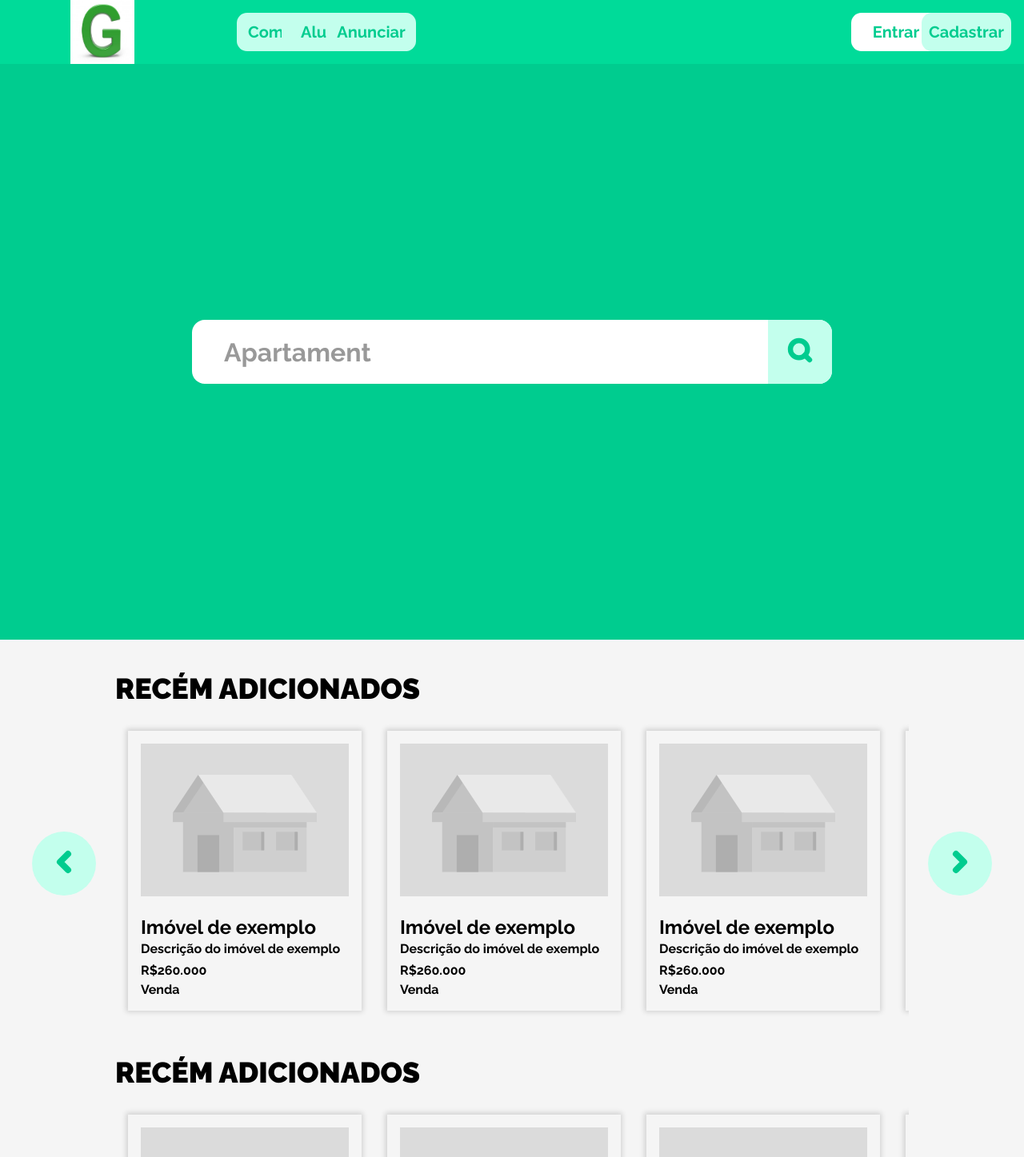
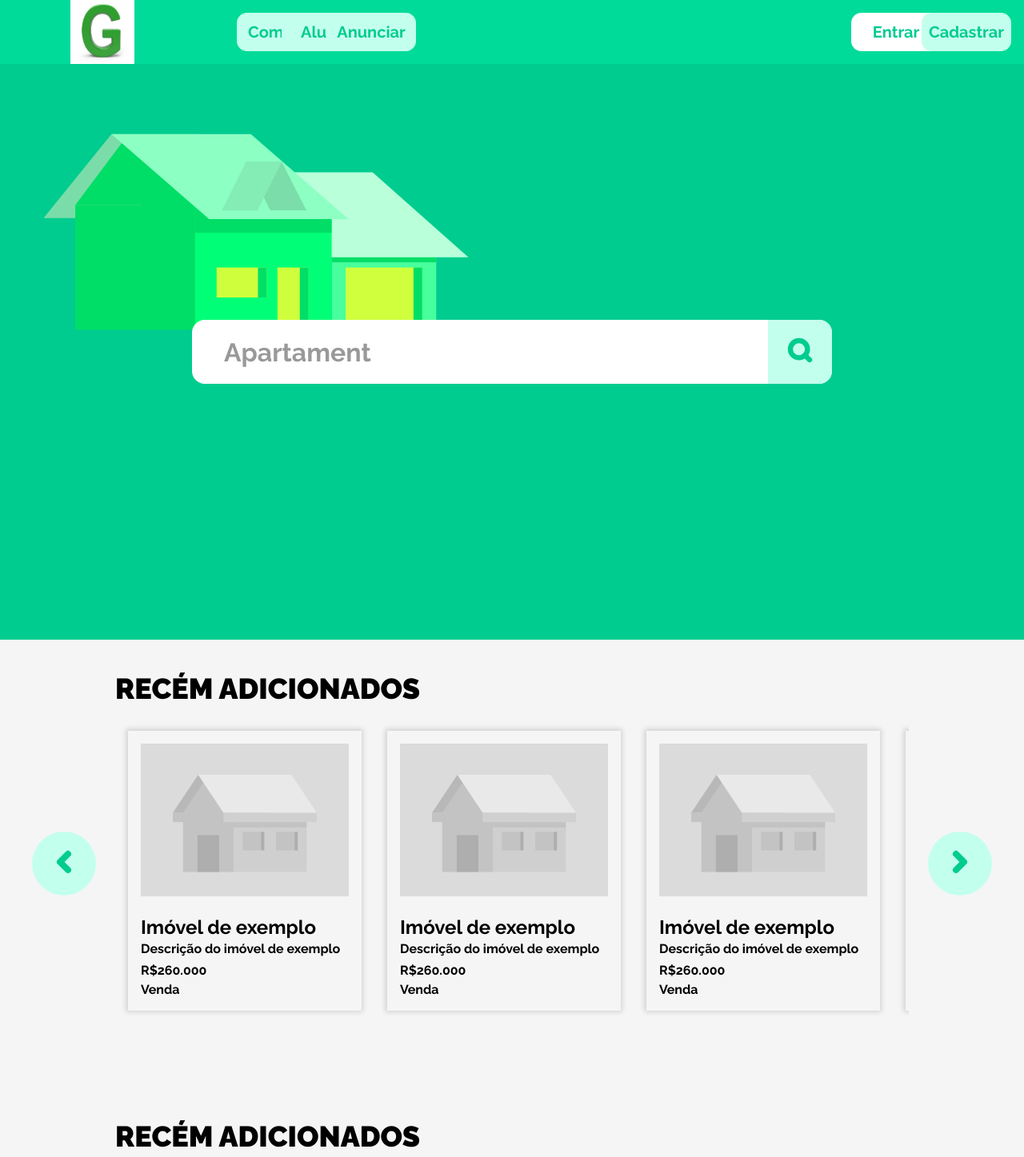
Before and after one commit to niccampanelli/green-real-estate, a React (Create React App) app: page / in a window 1280 px wide. Shown: the top 1447 px of the page at 80% size. Built offline with nearby package versions, Linux system fonts and the light colour scheme.

Commit message:
Adding house vectorial in landing page

```diff
--- a/src/pages/Home/index.js
+++ b/src/pages/Home/index.js
@@ -4,6 +4,7 @@ import { useHistory } from 'react-router-dom';
 import './styles.css';
 import Logo from '../../logo.jpg';
 import {ReactComponent as HouseDefault} from '../../assets/houseDefault.svg';
+import {ReactComponent as BannerHouse} from '../../assets/bannerHouse.svg';
 
 export default function Home(){
 
@@ -86,6 +87,7 @@ export default function Home(){
             </section>
         </header>
         <section className="searchSection">
+            <BannerHouse className="searchSectionHouse"/>
             <div className="searchDiv">
                 <input className="searchInput" id="searchInput" placeholder=""/>
                 <button className="searchButton"><FiSearch size={"4vh"}/></button>
--- a/src/pages/Home/styles.css
+++ b/src/pages/Home/styles.css
@@ -5,6 +5,15 @@
     display: flex;
     justify-content: center;
     align-items: center;
+}
+
+.searchSectionHouse{
+    position: absolute;
+    z-index: 0;
+    width: 70vh;
+    height: auto;
+    left: 5vh;
+    top: 10vh;
 }
 
 .searchDiv{
@@ -50,7 +59,6 @@
     position: absolute;
     background-color: transparent;
     width: 100%;
-    height: 100%;
 }
 
 .recentElementsSection{
@@ -60,6 +68,7 @@
     position: relative;
     display: grid;
     grid-template-rows: minmax(0, auto) minmax(0, 90%);
+    margin-bottom: 10vh;
 }
 
 .recentElementsTitle{
```
Also changed, not shown: src/assets/bannerHouse.svg (added).
